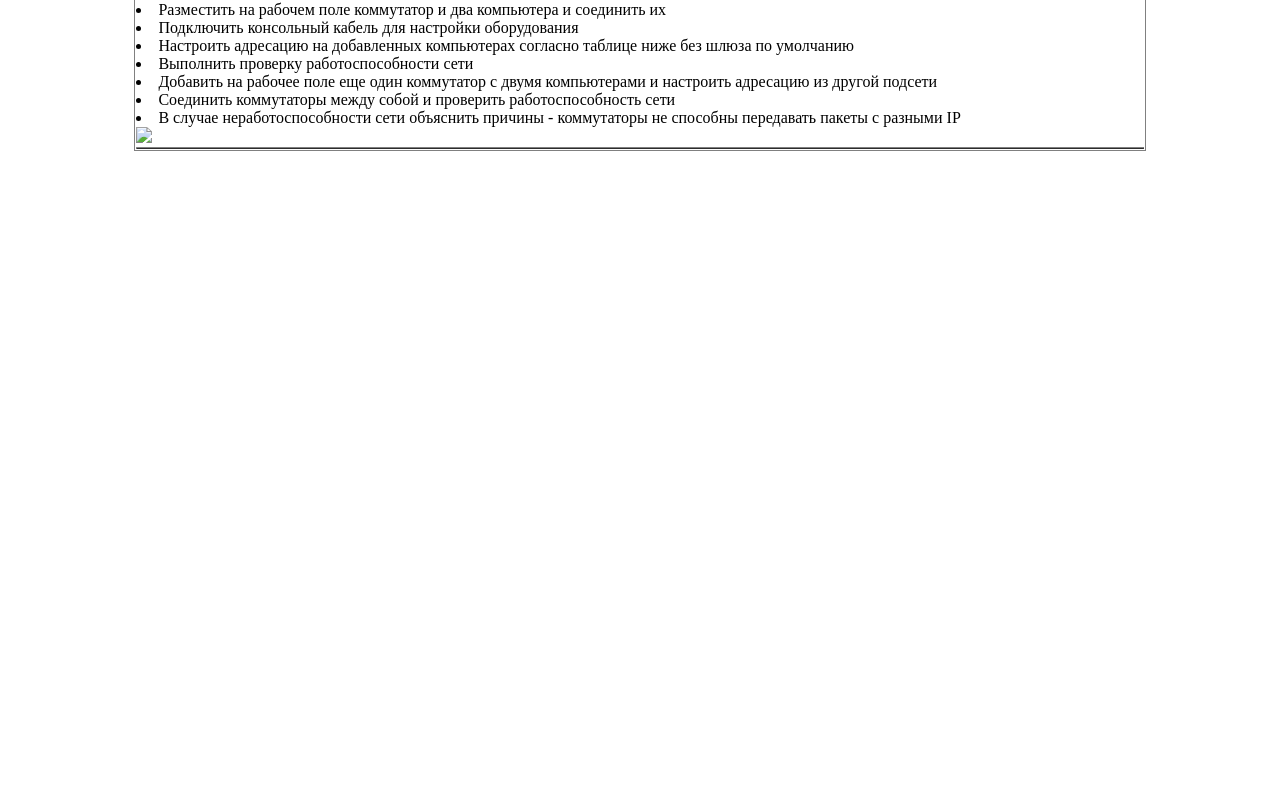
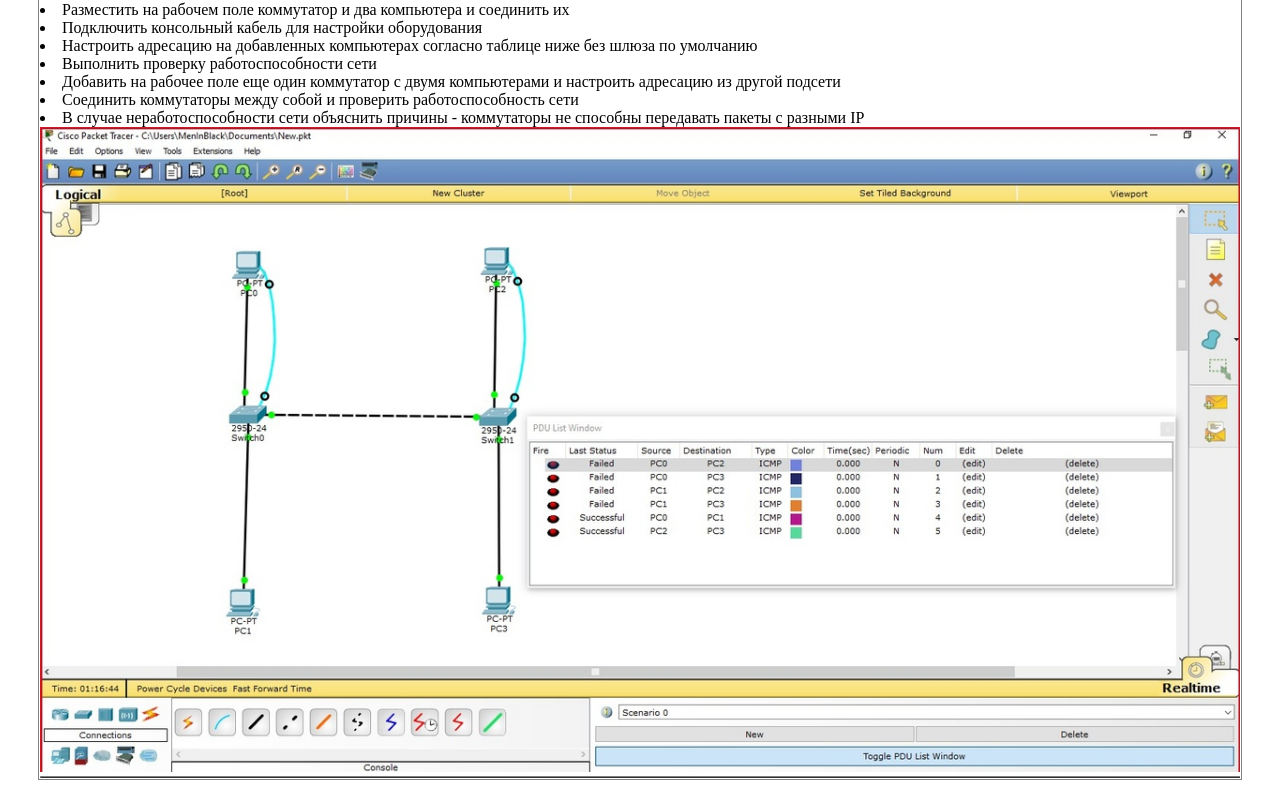
Before and after one commit to Alexorlmsk/perspage, a plain HTML site: page index.html in a window 1280 px wide. Shown: the part 130-918 px from the top of the page. Before the commit the page ends 800 px from the top, so only its background shows below. Drawn offline with Linux system fonts and the light colour scheme.

Commit message:
Update index.html

```diff
--- a/index.html
+++ b/index.html
@@ -26,7 +26,7 @@ style="width:100%; border-radius:5px;">
 <li>Добавить на рабочее поле еще один коммутатор с двумя компьютерами и настроить адресацию из другой подсети</li>
 <li>Соединить коммутаторы между собой и проверить работоспособность сети</li>
 <li>В случае неработоспособности сети объяснить причины - коммутаторы не способны передавать пакеты с разными IP</li>
-<img src="Lab3/1.jpg" height="auto" width="1200">
+<img src="Images/1.jpg" height="auto" width="1200">
 </table>
 </td>
 </tr>
```
